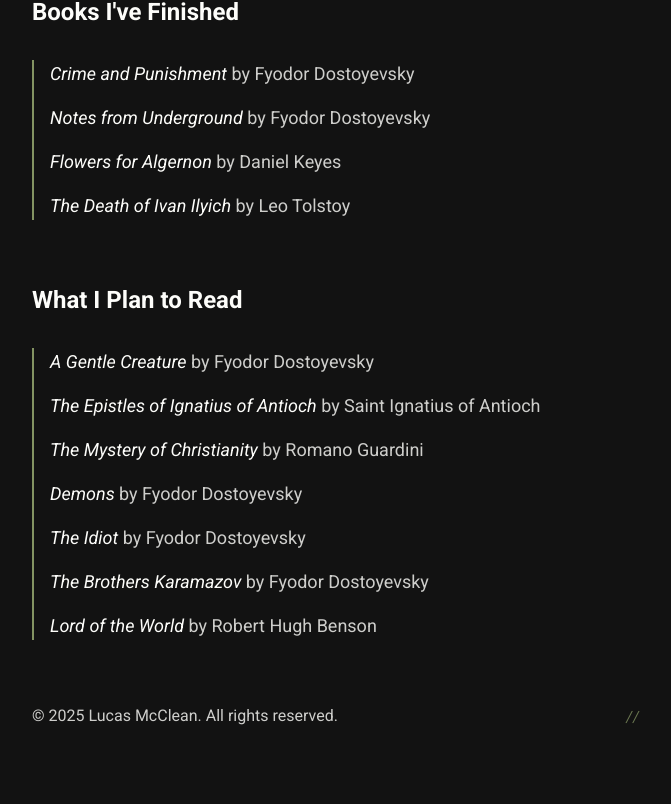
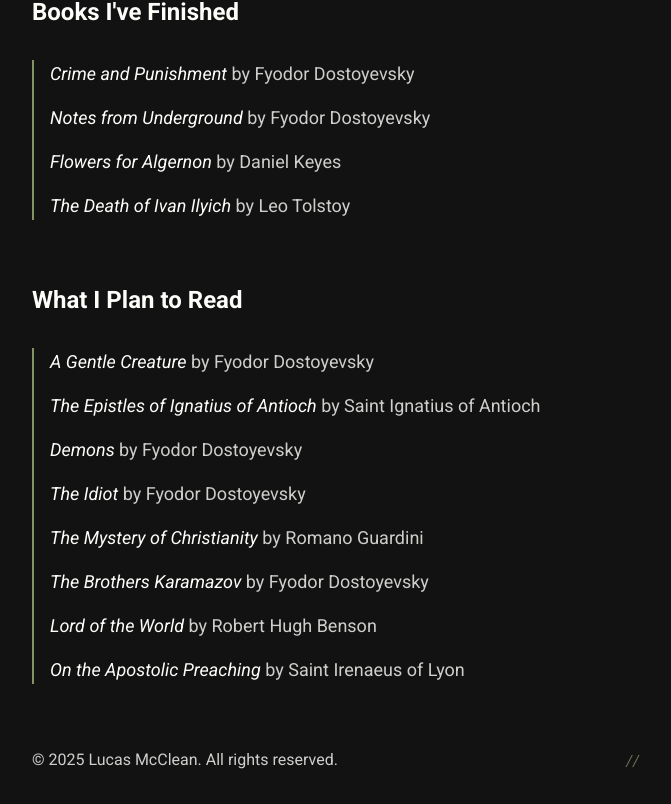
Before and after one commit to lucasmcclean/portfolio, a SvelteKit app: page /reading in a window 1280 px wide. Shown: the part 568-1372 px from the top of the page, without its empty margins (304-975 px from the left). Before the commit the page ends 1328 px from the top, so only its background shows below. Built offline with nearby package versions, Linux system fonts and the light colour scheme; a web font is replaced by a local one.

Commit message:
chore(reading): add to reading list

```diff
--- a/src/routes/reading/+page.svelte
+++ b/src/routes/reading/+page.svelte
@@ -94,18 +94,18 @@
 			</li>
 			<li>
 				<p class="font-base">
-					<cite>The Mystery of Christianity</cite>
-					<span class="opacity-80">by Romano Guardini</span>
-				</p>
-			</li>
-			<li>
-				<p class="font-base">
 					<cite>Demons</cite> <span class="opacity-80">by Fyodor Dostoyevsky</span>
 				</p>
 			</li>
 			<li>
 				<p class="font-base">
 					<cite>The Idiot</cite> <span class="opacity-80">by Fyodor Dostoyevsky</span>
+				</p>
+			</li>
+			<li>
+				<p class="font-base">
+					<cite>The Mystery of Christianity</cite>
+					<span class="opacity-80">by Romano Guardini</span>
 				</p>
 			</li>
 			<li>
@@ -120,6 +120,12 @@
 					<span class="opacity-80">by Robert Hugh Benson</span>
 				</p>
 			</li>
+			<li>
+				<p class="font-base">
+					<cite>On the Apostolic Preaching</cite>
+					<span class="opacity-80">by Saint Irenaeus of Lyon</span>
+				</p>
+			</li>
 		</ol>
 	</section>
 </main>
```
